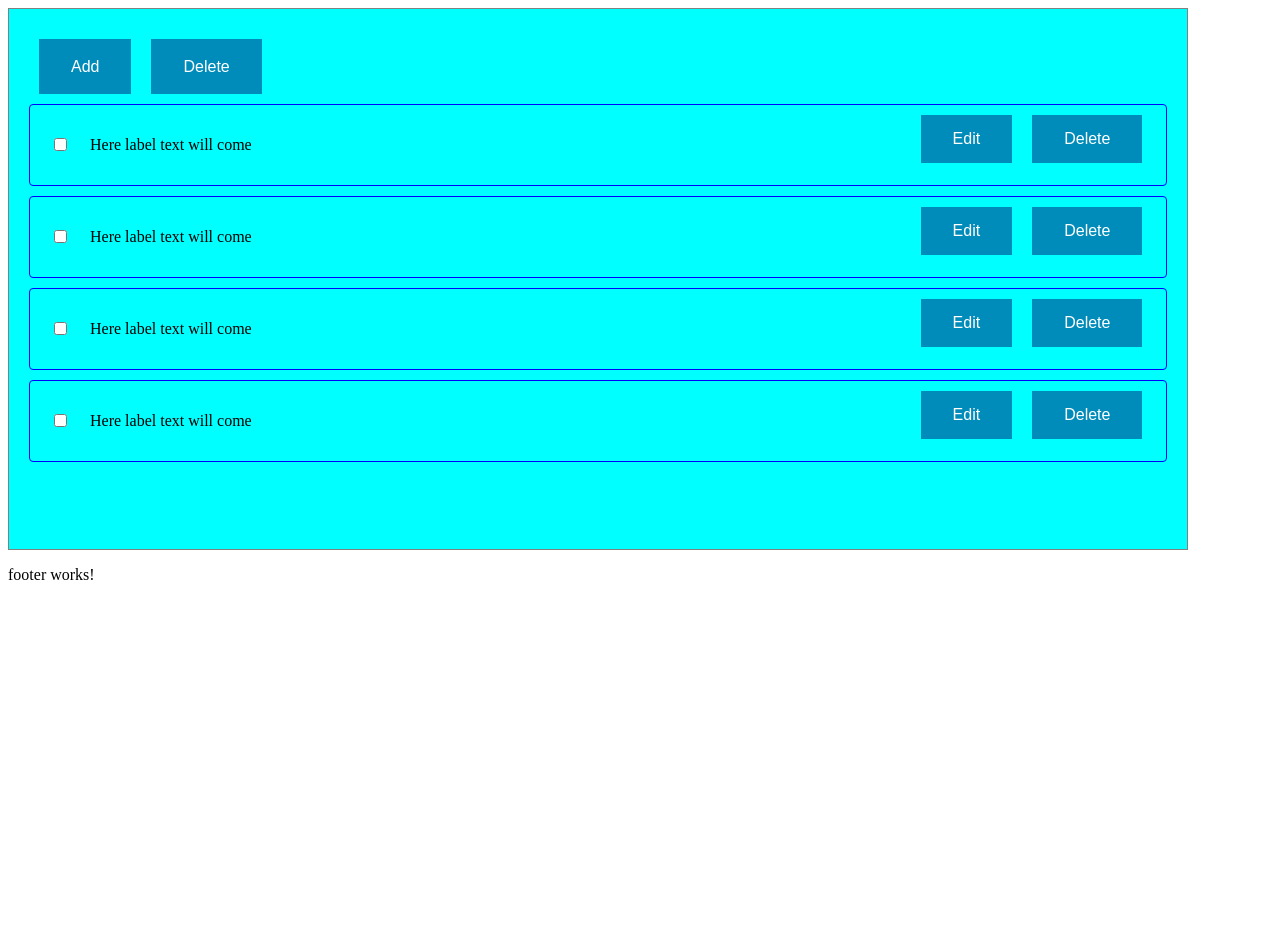
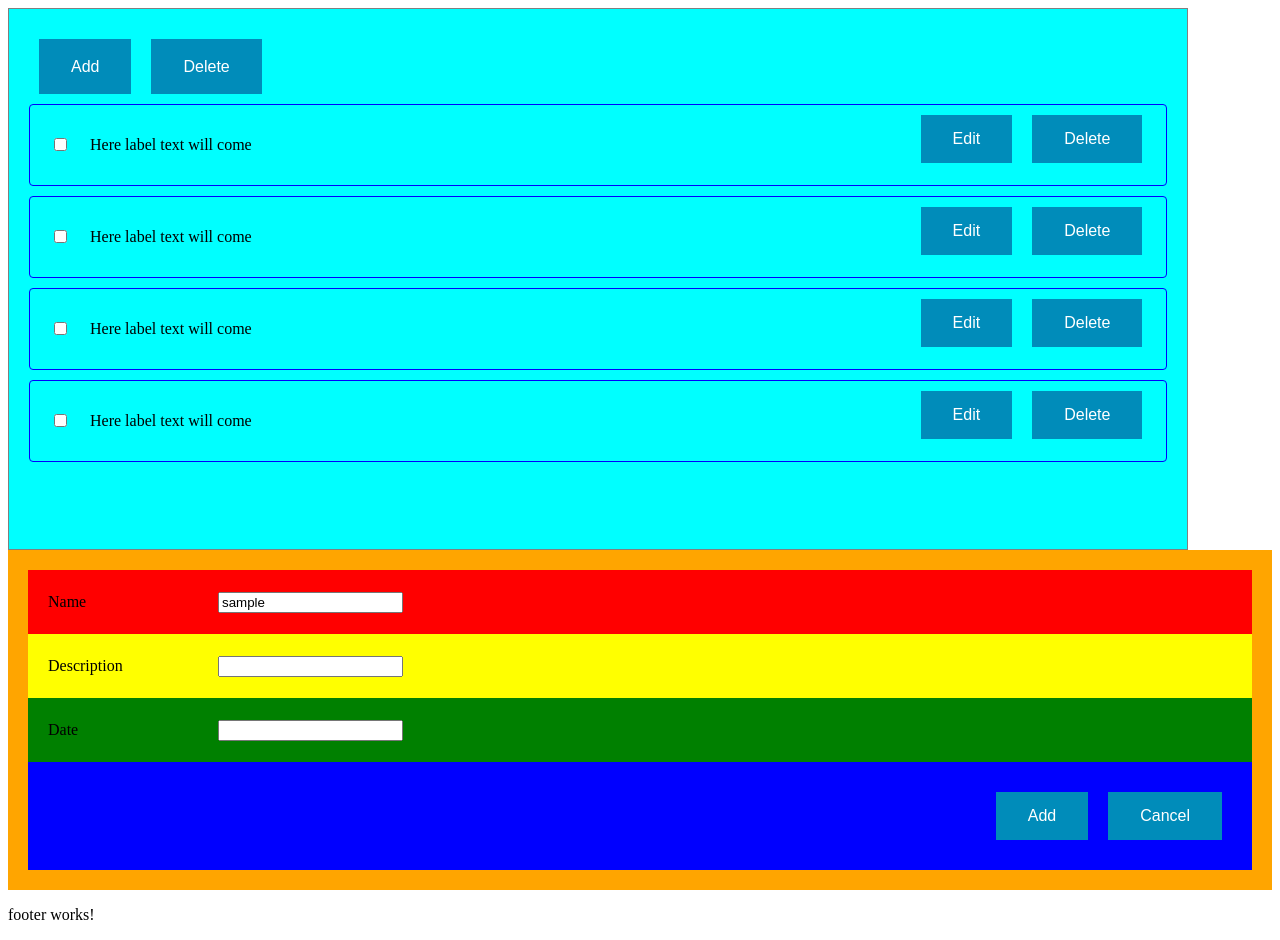
Before and after one commit to srinispice/Angular_Training, an Angular app: page / in a window 1280 px wide. Both pictures are taken after a click on the button "Add". Before the commit the page ends 800 px from the top, so only its background shows below. Built offline with nearby package versions, Linux system fonts and the light colour scheme.

Commit message:
Add Todotask design integrated, ngmodel implemented..

```diff
--- a/src/app/app.module.ts
+++ b/src/app/app.module.ts
@@ -1,5 +1,6 @@
 import { NgModule } from '@angular/core';
 import { BrowserModule } from '@angular/platform-browser';
+import { FormsModule } from '@angular/forms';
 
 import { AppRoutingModule } from './app-routing.module';
 import { AppComponent } from './app.component';
@@ -16,6 +17,7 @@ import { TodoappComponent } from './todoapp/todoapp.component';
   ],
   imports: [
     BrowserModule,
+    FormsModule,
     AppRoutingModule
   ],
   providers: [],
--- a/src/app/todoapp/todoapp.component.html
+++ b/src/app/todoapp/todoapp.component.html
@@ -1,7 +1,7 @@
 <div class="todoMainHolderCls">
 
     <div class="mainBtnHolderCls">
-        <button class="todoBtnCls">Add</button>
+        <button (click)="showhideAddHolder()" class="todoBtnCls">Add</button>
         <button class="todoBtnCls">Delete</button>
     </div>
 
@@ -55,5 +55,25 @@
 
     </div>
 
+</div>
+
+<div *ngIf="showAddHolder" class="todoAddHolderCls">
+
+    <div class="txtBoxHolderCls" style="background-color: red;">
+        <div class="addTodoLableCls">Name</div>
+        <div><input type="textbox" [(ngModel)]="addtaskArr.name" value="{{addtaskArr.name}}" /></div>
+    </div>
+    <div class="txtBoxHolderCls" style="background-color: yellow;">
+        <div class="addTodoLableCls">Description</div>
+        <div><input type="textbox" value="{{addtaskArr.desc}}" /></div>
+    </div>
+    <div class="txtBoxHolderCls" style="background-color: green;">
+        <div class="addTodoLableCls">Date</div>
+        <div><input type="textbox" value="{{addtaskArr.date}}" /></div>
+    </div>
+    <div class="txtBoxHolderCls" style="background-color: blue;justify-content: flex-end;">
+        <button class="todoBtnCls">Add</button>
+        <button class="todoBtnCls">Cancel</button>
+    </div>
 
 </div>
--- a/src/app/todoapp/todoapp.component.ts
+++ b/src/app/todoapp/todoapp.component.ts
@@ -1,4 +1,5 @@
 import { Component, OnInit } from '@angular/core';
+import { TodoTaskModel } from '../models/app.model';
 
 @Component({
   selector: 'app-todoapp',
@@ -7,9 +8,28 @@ import { Component, OnInit } from '@angular/core';
 })
 export class TodoappComponent implements OnInit {
 
+  showAddHolder: boolean = false;
+
+  todoTaskArr: Array<TodoTaskModel> = [];
+
+  addtaskArr: any = {};
+
+  dummy: string = '';
+
   constructor() { }
 
   ngOnInit(): void {
+    this.addtaskArr = { name: 'sample', desc: '', date: '' }
+  }
+
+  showhideAddHolder() {
+    // if (this.showAddHolder) {
+    //   this.showAddHolder = false;
+    // } else {
+    //   this.showAddHolder = true;
+    // }
+
+    this.showAddHolder = !this.showAddHolder;
   }
 
 }
--- a/src/styles.scss
+++ b/src/styles.scss
@@ -60,7 +60,7 @@
 
 .checkBoxLabelHolderCls {
     display: flex;
-    flex: 1;
+    // flex: 1;
     display: flex;
     flex: 1;
     justify-content: start;
@@ -70,3 +70,24 @@
 .checkboxCls {
     margin: 20px;
 }
+
+.todoAddHolderCls {
+    display: flex;
+    padding: 20px;
+    background-color: orange;
+    flex-direction: column;
+    height: 300px;
+}
+
+.txtBoxHolderCls {
+    display: flex;
+    flex: 1;
+    align-items: center;
+    justify-content: flex-start;
+    padding: 20px;
+}
+
+.addTodoLableCls {
+    margin-right: 20px;
+    width: 150px;
+}
```
Also changed, not shown: src/app/models/app.model.ts (+9 -3 lines).
